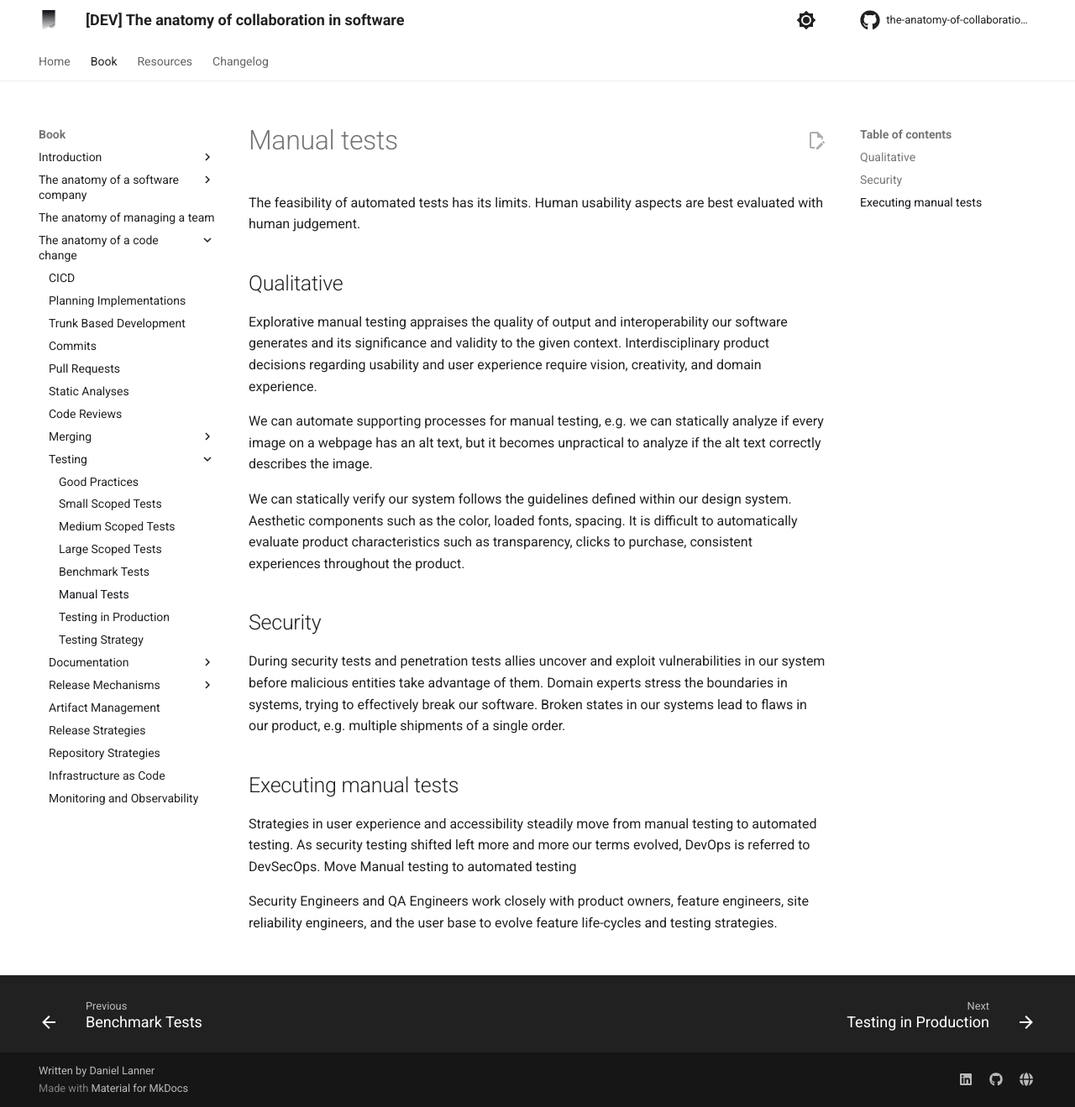
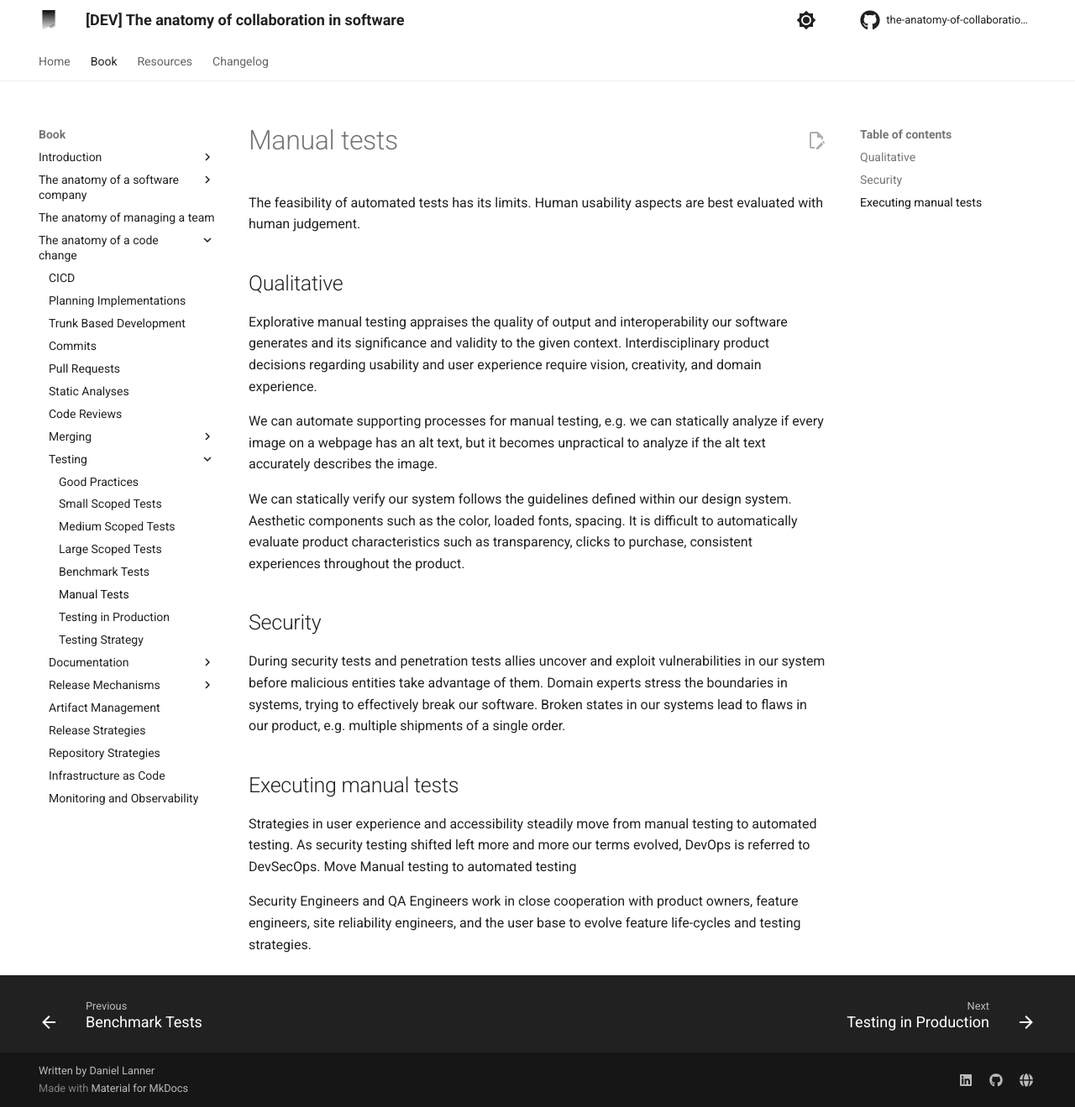
Before and after one commit to engineering-collaboration/book, an MkDocs documentation site: the page built from docs/book/anatomy-of-a-code-change/testing/manual-tests.md, in a window 1280 px wide and 1319 px high. Shown: the whole window at 84% size. Built offline with MkDocs 1.6.1 and Material for MkDocs 9.7.7, drawn with Linux system fonts in a browser that asks for light colours; comment, search, counter and statistics services are not loaded.

```diff
--- a/docs/book/anatomy-of-a-code-change/testing/manual-tests.md
+++ b/docs/book/anatomy-of-a-code-change/testing/manual-tests.md
@@ -6,17 +6,17 @@ The feasibility of automated tests has its limits. Human usability aspects are b
 
 Explorative manual testing appraises the quality of output and interoperability our software generates and its significance and validity to the given context. Interdisciplinary product decisions regarding usability and user experience require vision, creativity, and domain experience.
 
-We can automate supporting processes for manual testing, e.g. we can statically analyze if every image on a webpage has an alt text, but it becomes unpractical to analyze if the alt text correctly describes the image.
+We can automate supporting processes for manual testing, e.g. we can statically analyze if every image on a webpage has an alt text, but it becomes unpractical to analyze if the alt text accurately describes the image.
 
 We can statically verify our system follows the guidelines defined within our design system. Aesthetic components such as the color, loaded fonts, spacing. It is difficult to automatically evaluate product characteristics such as transparency, clicks to purchase, consistent experiences throughout the product.
 
 ## Security
 
-During security tests and penetration tests allies uncover and exploit vulnerabilities in our system before malicious entities take advantage of them. Domain experts stress the boundaries in systems, trying to effectively break our software. Broken states in our systems lead to flaws in our product, e.g. multiple shipments of a single order.
+During security tests and <!-- vale alex.ProfanityMaybe = NO -->penetration<!-- vale alex.ProfanityMaybe = YES --> tests allies uncover and exploit vulnerabilities in our system before malicious entities take advantage of them. Domain experts stress the boundaries in systems, trying to effectively break our software. Broken states in our systems lead to flaws in our product, e.g. multiple shipments of a single order.
 
 ## Executing manual tests
 
 Strategies in user experience and accessibility steadily move from manual testing to automated testing. As security testing shifted left more and more our terms evolved, DevOps is referred to DevSecOps.
 Move Manual testing to automated testing
 
-Security Engineers and QA Engineers work closely with product owners, feature engineers, site reliability engineers, and the user base to evolve feature life-cycles and testing strategies.
+Security Engineers and QA Engineers work in close cooperation with product owners, feature engineers, site reliability engineers, and the user base to evolve feature life-cycles and testing strategies.
```
